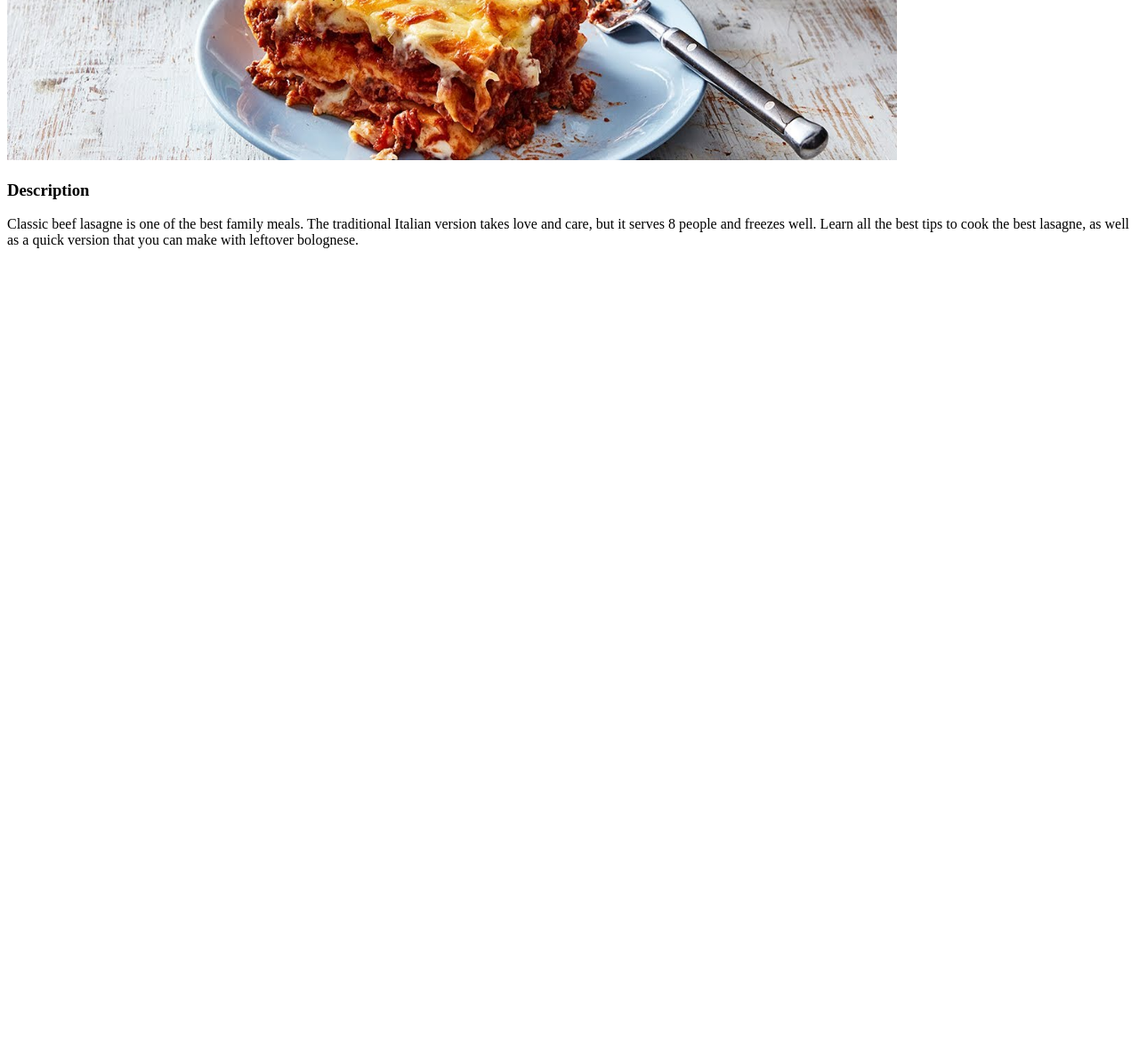
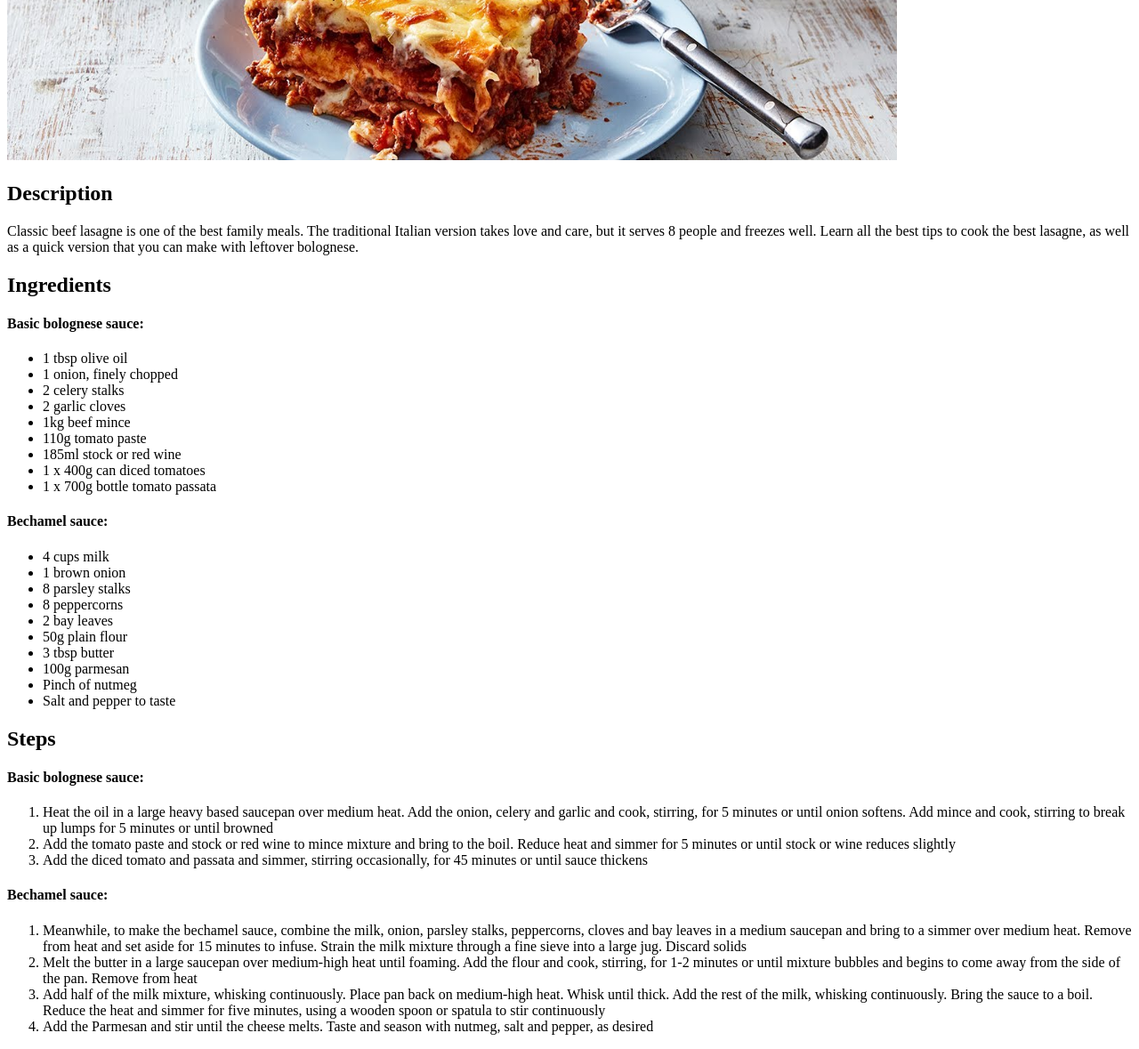
Before and after one commit to shonaloujacks/odin-recipes, a plain HTML site: page recipes/lasagna.html in a window 1280 px wide. Shown: the part 500-1679 px from the top of the page at 89% size. Before the commit the page ends 800 px from the top, so only its background shows below. Drawn offline with Linux system fonts and the light colour scheme.

Commit message:
Add ingredients text and method text to lasagna.html recipe

```diff
--- a/recipes/lasagna.html
+++ b/recipes/lasagna.html
@@ -8,7 +8,56 @@
 <body>
     <h1>World's Best Lasagne</h1>
     <img src="../images/lasagne-recipe.jpg" alt="image of lasagna" height="600" width="1000">
-    <h3>Description</h3>
+    <h2>Description</h2>
     <p>Classic beef lasagne is one of the best family meals. The traditional Italian version takes love and care, but it serves 8 people and freezes well. Learn all the best tips to cook the best lasagne, as well as a quick version that you can make with leftover bolognese.</p>
+
+    <h2>Ingredients</h3>
+    <h4>Basic bolognese sauce:</h4>
+    <ul>
+        <li>1 tbsp olive oil</li>
+        <li>1 onion, finely chopped</li>
+        <li>2 celery stalks</li>
+        <li>2 garlic cloves</li>
+        <li>1kg beef mince</li>
+        <li>110g tomato paste</li>
+        <li>185ml stock or red wine</li>
+        <li>1 x 400g can diced tomatoes</li>
+        <li>1 x 700g bottle tomato passata</li>
+    </ul>
+    <h4>Bechamel sauce:</h4>
+    <ul>
+        <li>4 cups milk</li>
+        <li>1 brown onion</li>
+        <li>8 parsley stalks</li>
+        <li>8 peppercorns</li>
+        <li>2 bay leaves</li>
+        <li>50g plain flour</li>
+        <li>3 tbsp butter</li>
+        <li>100g parmesan</li>
+        <li>Pinch of nutmeg</li>
+        <li>Salt and pepper to taste</li>
+
+
+    </ul>
+
+    <h2>Steps</h2>
+    <h4>Basic bolognese sauce:</h4>
+    <ol>
+        <li>Heat the oil in a large heavy based saucepan over medium heat. Add the onion, celery and garlic and cook, stirring, for 5 minutes or until onion softens. Add mince and cook, stirring to break up lumps for 5 minutes or until browned</li>
+        <li>Add the tomato paste and stock or red wine to mince mixture and bring to the boil. Reduce heat and simmer for 5 minutes or until stock or wine reduces slightly</li>
+        <li>Add the diced tomato and passata and simmer, stirring occasionally, for 45 minutes or until sauce thickens</li>
+    </ol>
+    <h4>Bechamel sauce:</h4>
+    <ol>
+        <li>Meanwhile, to make the bechamel sauce, combine the milk, onion, parsley stalks, peppercorns, cloves and bay leaves in a medium saucepan and bring to a simmer over medium heat. Remove from heat and set aside for 15 minutes to infuse. Strain the milk mixture through a fine sieve into a large jug. Discard solids</li>
+        <li>Melt the butter in a large saucepan over medium-high heat until foaming. Add the flour and cook, stirring, for 1-2 minutes or until mixture bubbles and begins to come away from the side of the pan. Remove from heat</li>
+        <li>Add half of the milk mixture, whisking continuously. Place pan back on medium-high heat. Whisk until thick. Add the rest of the milk, whisking continuously. Bring the sauce to a boil. Reduce the heat and simmer for five minutes, using a wooden spoon or spatula to stir continuously</li>
+        <li>Add the Parmesan and stir until the cheese melts. Taste and season with nutmeg, salt and pepper, as desired</li>
+
+
+    </ol>
+
+
+
 </body>
 </html>
```
